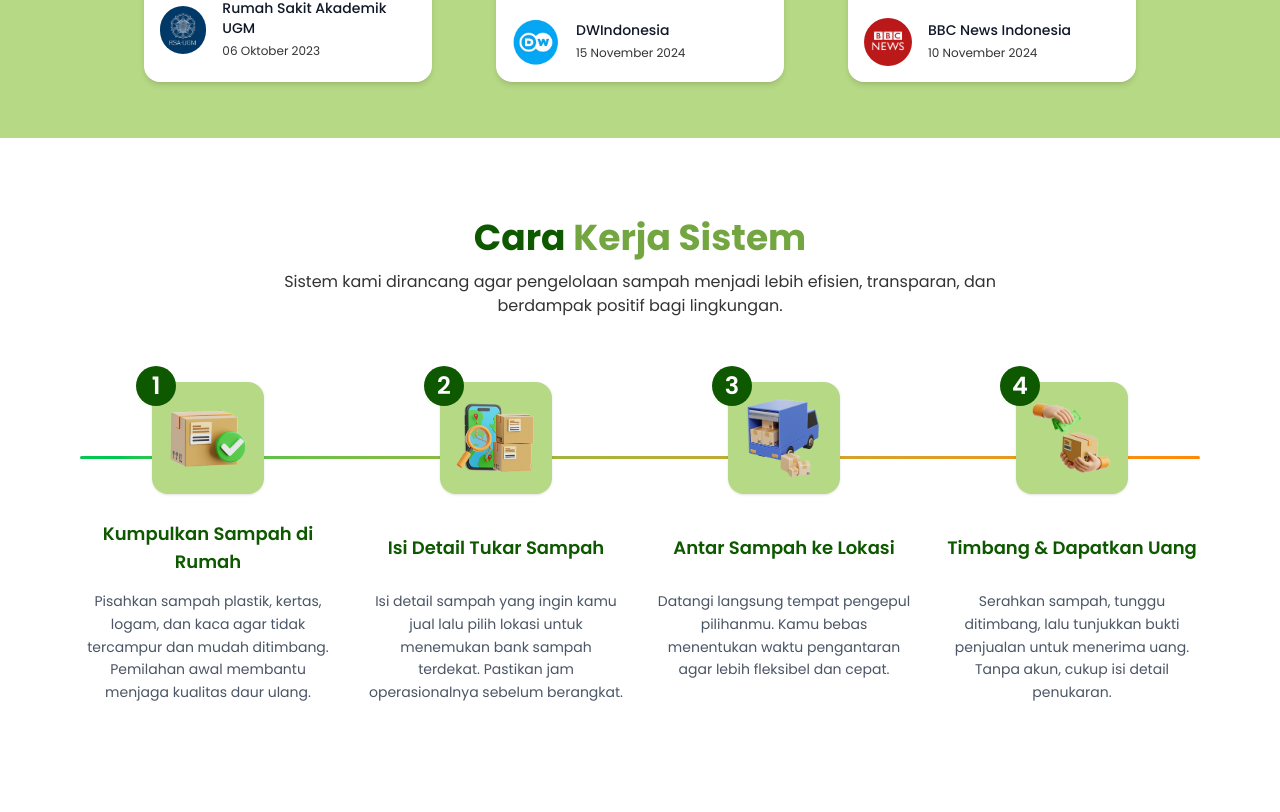
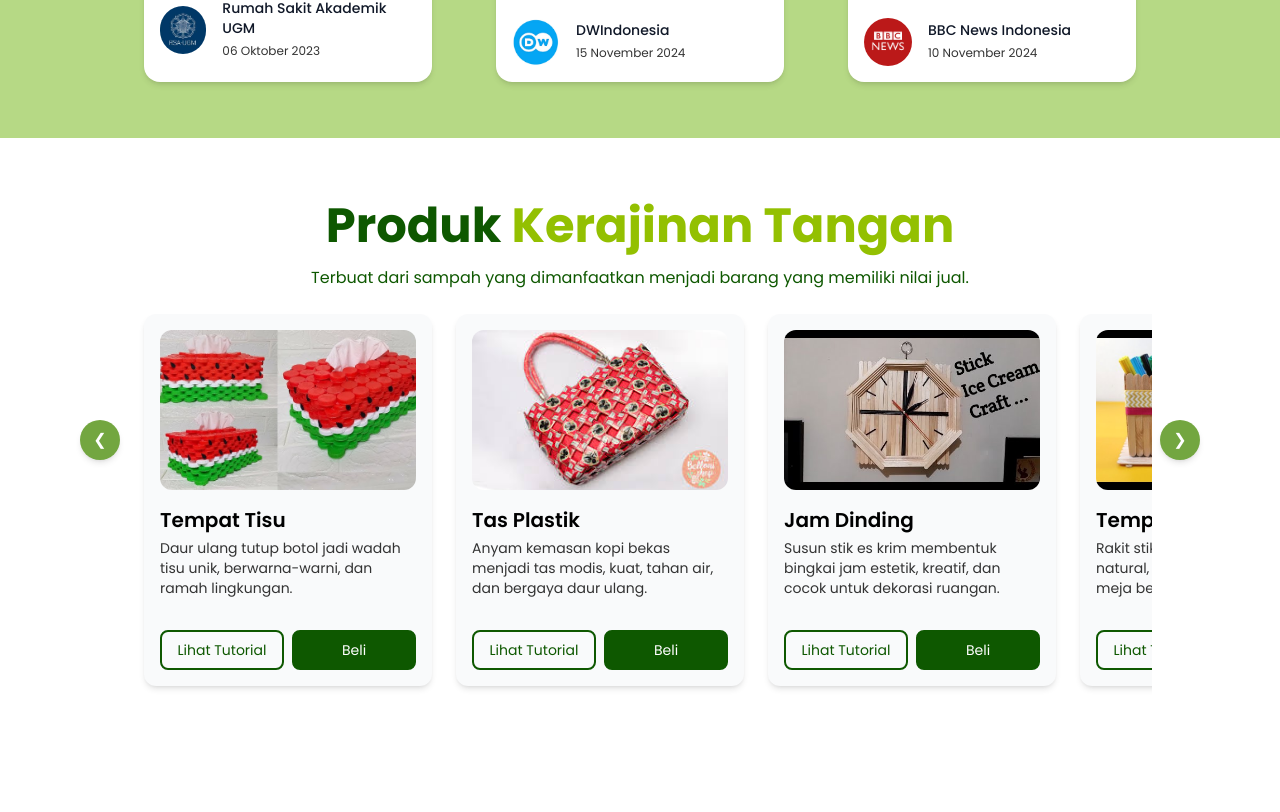
Before and after one commit to Jukijuki123/webdesign_Better-or-Regal_technoversary25, a React (Vite) app: page / in a window 1280 px wide. Shown: the part 2988-3800 px from the top of the page. Built offline with nearby package versions, Linux system fonts and the light colour scheme.

Commit message:
Edit file README.md

```diff
--- a/src/components/ImpactSection.jsx
+++ b/src/components/ImpactSection.jsx
@@ -47,14 +47,6 @@ const videos = [
   },
 ];
 
-const cardVariants = {
-  hidden: { opacity: 0, y: 30 },
-  visible: (index) => ({
-    opacity: 1,
-    y: 0,
-    transition: { duration: 0.5, delay: index * 0.3, ease: "easeOut" },
-  }),
-};
 
 const ImpactSection = () => {
   return (
@@ -71,11 +63,6 @@ const ImpactSection = () => {
             {videos.map((video, index) => (
               <motion.article
                 key={video.id}
-                custom={index}
-                variants={cardVariants}
-                initial="hidden"
-                whileInView="visible"
-                viewport={{ once: true, amount: 0.3 }}
                 className="bg-white p-4 w-72 relative rounded-2xl shrink-0 shadow-md hover:shadow-lg transition-all duration-300"
               >
                 <a
--- a/src/components/KomunitasSection.jsx
+++ b/src/components/KomunitasSection.jsx
@@ -25,7 +25,7 @@ const CommunitySection = () => {
             >
               <span>Lihat Komunitas</span>
               <motion.span
-                className="ml-2 flex items-center opacity-0 -translate-x-1 group-hover:opacity-100 group-hover:translate-x-0 transition-all duration-200"
+                className="ml-2 flex items-center -translate-x-1 group-hover:translate-x-1 transition-all duration-200"
               >
                 <ArrowRight className="w-5 h-5" />
               </motion.span>
--- a/src/components/Produk.jsx
+++ b/src/components/Produk.jsx
@@ -0,0 +1,175 @@
+"use client";
+import React, { useRef } from "react";
+import { motion } from "framer-motion";
+
+import kotakTisuImg from "../assets/img/kotakTisu.jpg";
+import tasPlastikImg from "../assets/img/tasPlastik.jpeg";
+import jamDindingImg from "../assets/img/jamDinding.jpg";
+import tempatPensilImg from "../assets/img/tempatPensil.jpg";
+import bungaBotolImg from "../assets/img/BungaBotol.jpg";
+
+const products = [
+  {
+    id: 1,
+    title: "Tempat Tisu",
+    description:
+      "Daur ulang tutup botol jadi wadah tisu unik, berwarna-warni, dan ramah lingkungan.",
+    image: kotakTisuImg,
+    tutorialUrl: "https://share.google/7qqA7moAlj5zCEBKm",
+    buyUrl: "https://share.google/0VdKdhObrA6XGpLjL",
+  },
+  {
+    id: 2,
+    title: "Tas Plastik",
+    description:
+      "Anyam kemasan kopi bekas menjadi tas modis, kuat, tahan air, dan bergaya daur ulang.",
+    image: tasPlastikImg,
+    tutorialUrl: "https://youtu.be/R5qWCpNaBZQ?si=gDttryQC8Y6ooeeg",
+    buyUrl:
+      "https://www.lazada.co.id/products/tas-dari-bungkus-kopi-i7237004354.html",
+  },
+  {
+    id: 3,
+    title: "Jam Dinding",
+    description:
+      "Susun stik es krim membentuk bingkai jam estetik, kreatif, dan cocok untuk dekorasi ruangan.",
+    image: jamDindingImg,
+    tutorialUrl: "https://youtu.be/SIzHB6LDbXE?si=EKgMXJUVIO1STMWW",
+    buyUrl:
+      "https://www.lazada.co.id/products/jam-dinding-stik-eskrim-jam-hexagonal-jam-dinding-kayu-unik-i6941046237.html",
+  },
+  {
+    id: 4,
+    title: "Tempat Pensil",
+    description:
+      "Rakit stik es krim jadi wadah pensil natural, kreatif, dan cocok untuk meja belajar.",
+    image: tempatPensilImg,
+    tutorialUrl: "https://youtu.be/hGTyqOC3gzk?si=4OFq7UsCCk0R_wTc",
+    buyUrl:
+      "https://shopee.co.id/product/1028018064/29621333940?d_id=dd6a8&uls_trackid=5466lvej003e&utm_content=GfbvbtUs29CojdHzJ2HY37eFFyR",
+  },
+  {
+    id: 5,
+    title: "Bunga Botol Plastik",
+    description:
+      "Ubah botol bekas jadi bunga cantik berwarna-warni untuk hiasan meja atau vas dekoratif.",
+    image: bungaBotolImg,
+    tutorialUrl: "https://youtu.be/O-pMu7KzTbY?si=ftY1hyUFpYnFZJ6n",
+    buyUrl: "https://id.shp.ee/Pf71VhF",
+  },
+];
+
+const ProdukKerajinan = () => {
+  const scrollRef = useRef(null);
+
+  const handleScroll = (direction) => {
+    const container = scrollRef.current;
+    if (!container) return;
+
+    const scrollAmount = 320;
+    container.scrollBy({
+      left: direction === "left" ? -scrollAmount : scrollAmount,
+      behavior: "smooth",
+    });
+  };
+
+  return (
+    <section className="bg-white items-center justify-center pt-16 pb-10 relative">
+
+      <motion.h2
+        initial={{ opacity: 0, y: -20 }}
+        whileInView={{ opacity: 1, y: 0 }}
+        transition={{ duration: 0.5, ease: "easeOut" }}
+        viewport={{ once: true, amount: 0.5 }}
+        className="text-3xl md:text-5xl text-primary-dark font-bold text-center mb-4"
+      >
+        Produk <span className="text-secondary">Kerajinan Tangan</span>
+      </motion.h2>
+
+      <motion.p
+        initial={{ opacity: 0, y: -10 }}
+        whileInView={{ opacity: 1, y: 0 }}
+        transition={{ duration: 0.5, ease: "easeOut", delay: 0.1 }}
+        viewport={{ once: true, amount: 0.5 }}
+        className="text-primary-dark text-center text-sm md:text-base mb-6"
+      >
+        Terbuat dari sampah yang dimanfaatkan menjadi barang yang memiliki
+        nilai jual.
+      </motion.p>
+
+    {/*  */}
+      <button
+        type="button"
+        onClick={() => handleScroll("left")}
+        className="hidden lg:flex items-center justify-center absolute left-8 xl:left-20 top-1/2 -translate-y-1/2 bg-primary hover:bg-primary-dark text-white w-10 h-10 rounded-full shadow-md z-20 transition"
+      >
+        &#10094;
+      </button>
+
+      <button
+        type="button"
+        onClick={() => handleScroll("right")}
+        className="hidden lg:flex items-center justify-center absolute right-8 xl:right-20 top-1/2 -translate-y-1/2 bg-primary hover:bg-primary-dark text-white w-10 h-10 rounded-full shadow-md z-20 transition"
+      >
+        &#10095;
+      </button>
+
+      {/* Container scroll */}
+      <motion.div
+        ref={scrollRef}
+        initial={{ opacity: 0, y: 20 }}
+        whileInView={{ opacity: 1, y: 0 }}
+        transition={{ duration: 0.6, ease: "easeOut", delay: 0.1 }}
+        viewport={{ once: true, amount: 0.3 }}
+        className="max-w-5xl mx-auto px-4 overflow-x-auto scroll-smooth no-scrollbar"
+      >
+        <div className="flex flex-nowrap gap-6 pb-4">
+          {products.map((product, index) => (
+            <motion.article
+              key={product.id}
+              className="bg-gray-50 p-4 w-72 h-full rounded-xl shrink-0 shadow-md hover:shadow-lg transition-all duration-300"
+            >
+              <div className="rounded-xl overflow-hidden mb-4 w-64 h-40 bg-cover mx-auto">
+                <img
+                  src={product.image}
+                  alt={product.title}
+                  className="w-full h-full object-cover"
+                />
+              </div>
+
+              <div className="mb-8">
+                <h3 className="text-xl mb-1 font-semibold">
+                  {product.title}
+                </h3>
+                <p className="text-sm text-abu line-clamp-3">
+                  {product.description}
+                </p>
+              </div>
+
+              <div className="flex gap-2">
+                <a
+                  href={product.tutorialUrl}
+                  target="_blank"
+                  rel="noopener noreferrer"
+                  className="block flex-1 border-2 border-primary-dark text-primary-dark text-sm px-3 py-2 rounded-lg hover:bg-primary-dark hover:text-white transition text-center"
+                >
+                  Lihat Tutorial
+                </a>
+                <a
+                  href={product.buyUrl}
+                  target="_blank"
+                  rel="noopener noreferrer"
+                  className="block flex-1 bg-primary-dark border-2 border-primary-dark text-white text-sm px-3 py-2 rounded-lg hover:bg-secondary hover:border-secondary transition text-center"
+                >
+                  Beli
+                </a>
+              </div>
+            </motion.article>
+          ))}
+        </div>
+      </motion.div>
+    </section>
+  );
+};
+
+export default ProdukKerajinan;
--- a/src/pages/Community.jsx
+++ b/src/pages/Community.jsx
@@ -98,11 +98,6 @@ const CommunityPage = () => {
               <div className="flex flex-nowrap justify-betwee gap-6 md:gap-8 min-w-max">
                 {communities.map((community, index) => (
                   <motion.div
-                    key={community.id}
-                    initial={{ opacity: 0}}
-                    whileInView={{ opacity: 1}}
-                    transition={{ duration: 0.5, delay: index * 0.1 }}
-                    viewport={{ once: true }}
                     className="bg-white rounded-3xl shadow-lg w-[360px] sm:w-[420px] md:w-[500px] shrink-0 overflow-hidden"
                   >
                     {/* gambar */}
--- a/src/pages/Home.jsx
+++ b/src/pages/Home.jsx
@@ -5,15 +5,16 @@ import TentangSection from '../components/TentangSection'
 import imgGelombang from "../assets/img/gelombang.svg";
 import SumberSampah from '../components/SumberSampah';
 import TestimoniSection from '../components/Testimoni';
+import CommunitySection from '../components/KomunitasSection';
+import EducationSection from '../components/EdukasiSection';
+import ProdukKerajinan from '../components/Produk';
+import ImpactSection from '../components/ImpactSection';
+import ImpactStats from '../components/ImpactStats';
 import FaqSection from '../components/FaqSection';
 import TrashCashSection from '../components/TrashCashSection';
 import ContactSection from '../components/Kontak';
 import CaraKerja from '../components/CaraKerja';
 import Footer from '../components/Footer';
-import CommunitySection from '../components/KomunitasSection';
-import EducationSection from '../components/EdukasiSection';
-import ImpactSection from '../components/ImpactSection';
-import ImpactStats from '../components/ImpactStats';
 
 
 const Home = () => {
@@ -32,6 +33,7 @@ const Home = () => {
             <SumberSampah />
             <EducationSection />
             <ImpactSection />
+            <ProdukKerajinan />
             <CaraKerja />
             <TrashCashSection />
             <TestimoniSection />
```
Also changed, not shown: src/components/Kontak.jsx (+71 -46 lines), src/components/Navbar.jsx (+5 -6 lines), 1 other file (tests, documents, lock files or other folders).
